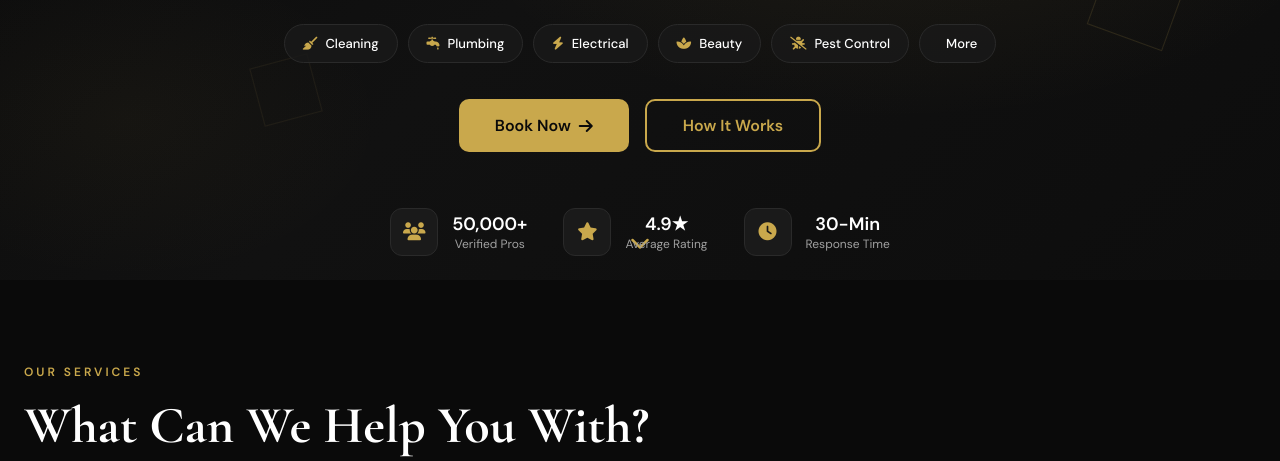
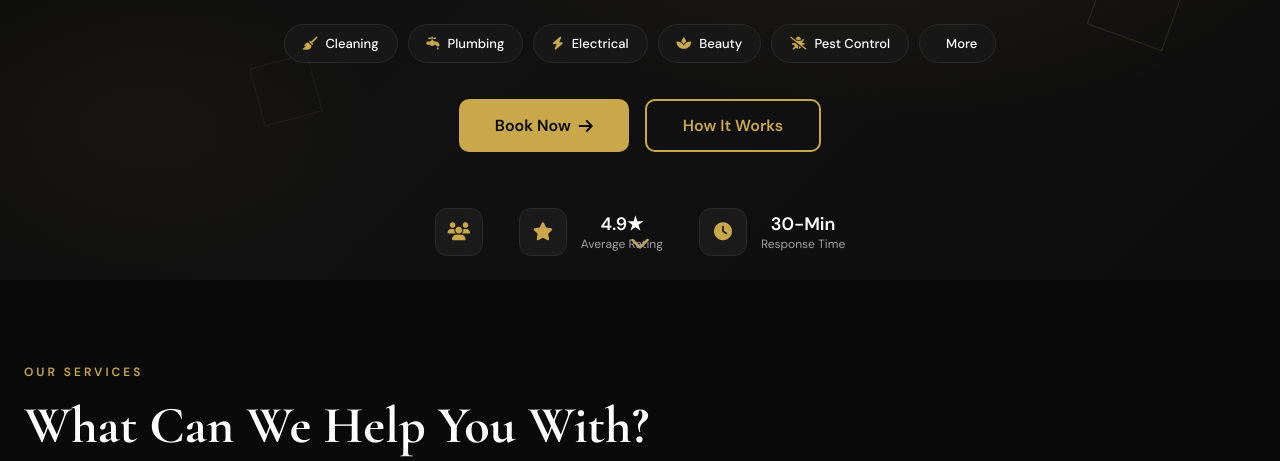
Before and after one commit to saiasaiko47748/velox-web, a Flask app: page / in a window 1280 px wide. Shown: the part 520-981 px from the top of the page. Run offline with Flask 3, Linux system fonts and the light colour scheme.

Commit message:
Update index.html

```diff
--- a/templates/index.html
+++ b/templates/index.html
@@ -506,7 +506,7 @@
     <div class="trust-badges">
       <div class="trust-item">
         <div class="trust-icon"><i class="fa-solid fa-users"></i></div>
-        <div class="trust-text"><h4>50,000+</h4><p>Verified Pros</p></div>
+
       </div>
       <div class="trust-item">
         <div class="trust-icon"><i class="fa-solid fa-star"></i></div>
```
